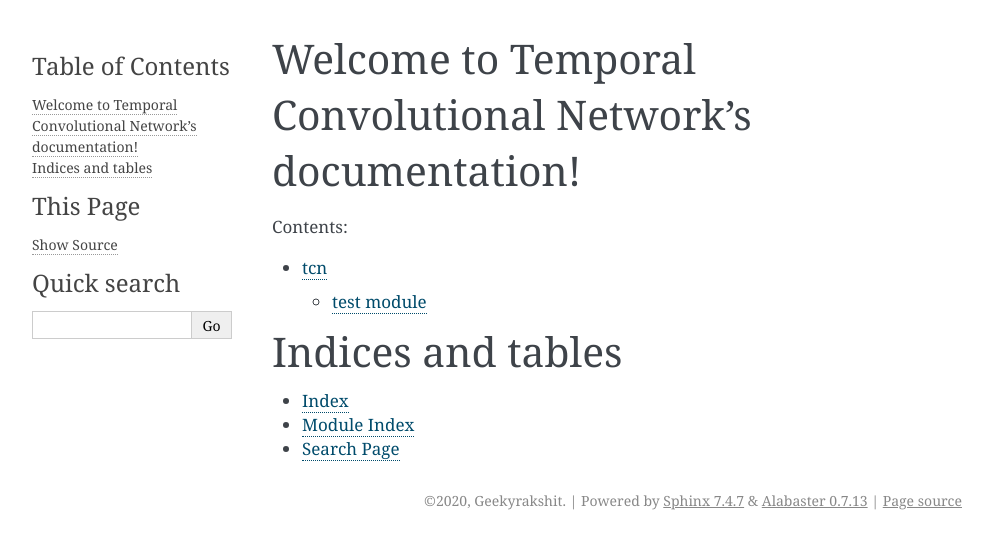
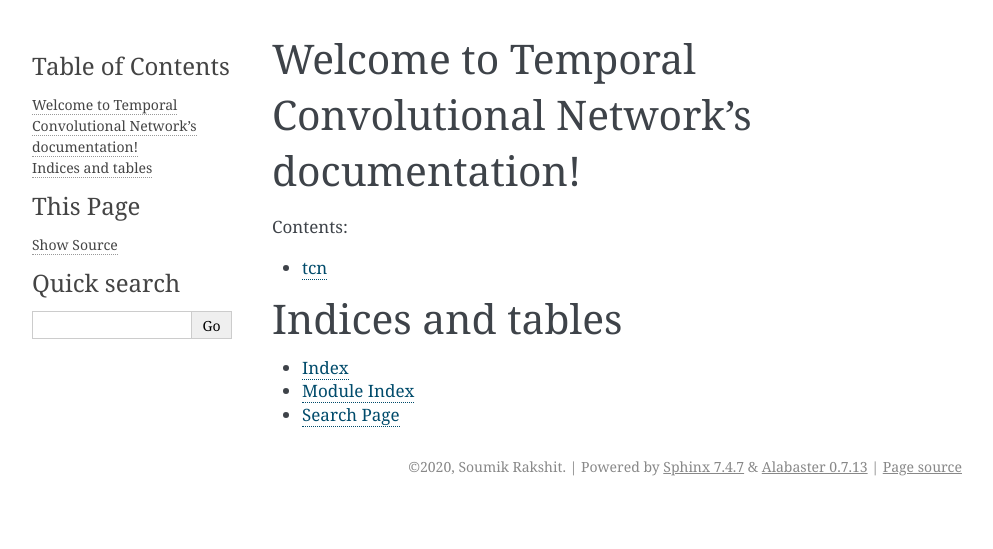
Before and after one commit to soumik12345/Temporal-Convolutional-Networks, a Sphinx documentation site: the page built from docs/index.rst, in a window 1280 px wide. Shown: the top 549 px of the page, without its empty margins (148-1141 px from the left). Built offline with Sphinx 7.4.7, drawn with Linux system fonts in a browser that asks for light colours; pages that are not in the unit, such as notebooks, are missing from menus.

Commit message:
Added Documentation

```diff
--- a/docs/conf.py
+++ b/docs/conf.py
@@ -18,8 +18,8 @@
 # -- Project information -----------------------------------------------------
 
 project = 'Temporal Convolutional Network'
-copyright = '2020, Geekyrakshit'
-author = 'Geekyrakshit'
+copyright = '2020, Soumik Rakshit'
+author = 'Soumik Rakshit'
 
 
 # -- General configuration ---------------------------------------------------
--- a/docs/index.rst
+++ b/docs/index.rst
@@ -1,5 +1,5 @@
 .. Temporal Convolutional Network documentation master file, created by
-   sphinx-quickstart on Mon Mar  9 12:44:18 2020.
+   sphinx-quickstart on Mon Mar  9 13:45:34 2020.
    You can adapt this file completely to your liking, but it should at least
    contain the root `toctree` directive.
 
--- a/docs/modules.rst
+++ b/docs/modules.rst
@@ -4,4 +4,4 @@
 .. toctree::
    :maxdepth: 4
 
-   test
+   src
```
Also changed, not shown: 12 other files.
